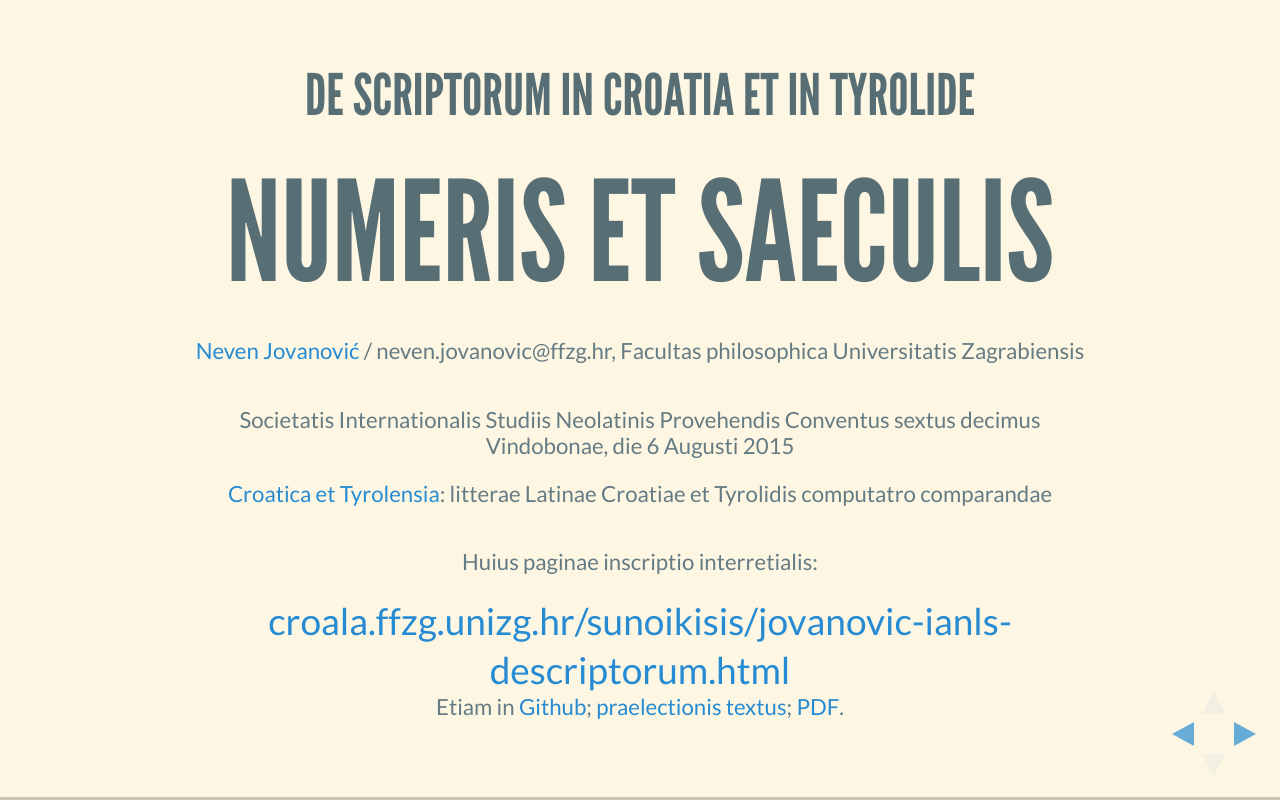
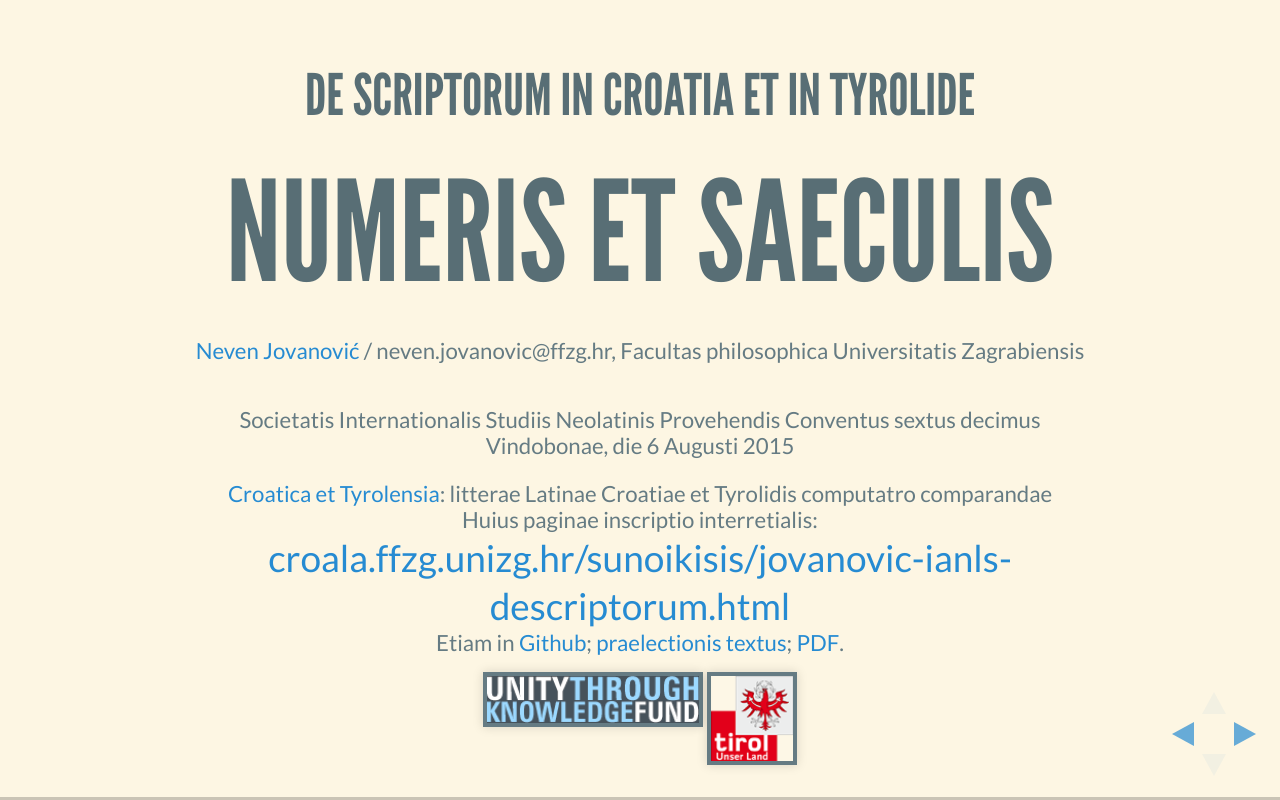
Before and after one commit to nevenjovanovic/sunoikisis11-reveal, a website: page jovanovic-ianls-descriptorum.html in a window 1280 px wide. Drawn offline with Linux system fonts and the light colour scheme.

Commit message:
Add UKF and Tirol logos to display on the first slide.

```diff
--- a/jovanovic-ianls-descriptorum.html
+++ b/jovanovic-ianls-descriptorum.html
@@ -49,10 +49,10 @@
 <p>
 						<small>Societatis Internationalis Studiis Neolatinis Provehendis Conventus sextus decimus<br/>Vindobonae, die 6 Augusti 2015</small></p>
 						<p>
-						<small><a href="http://www.ffzg.unizg.hr/klafil/dokuwiki/doku.php/z:croatica-et-tyrolensia">Croatica et Tyrolensia</a>: litterae Latinae Croatiae et Tyrolidis computatro comparandae</small></p>
-						<p><small>Huius paginae inscriptio interretialis:</small><br/>
+						<small><a href="http://www.ffzg.unizg.hr/klafil/dokuwiki/doku.php/z:croatica-et-tyrolensia">Croatica et Tyrolensia</a>: litterae Latinae Croatiae et Tyrolidis computatro comparandae<br/>Huius paginae inscriptio interretialis:</small><br/>
 						<a href="http://croala.ffzg.unizg.hr/sunoikisis/modruski-izdanje.html">croala.ffzg.unizg.hr/sunoikisis/jovanovic-ianls-descriptorum.html</a><br/>
-<small>Etiam in <a href="https://github.com/nevenjovanovic/sunoikisis11-reveal">Github</a>; <a href="2015-08-ianls-jovanovic.html">praelectionis textus</a>; <a href="http://mojoblak.srce.hr/public.php?service=files&t=a080d580b617b505209ef94b8c594717">PDF</a>.
+<small>Etiam in <a href="https://github.com/nevenjovanovic/sunoikisis11-reveal">Github</a>; <a href="2015-08-ianls-jovanovic.html">praelectionis textus</a>; <a href="http://mojoblak.srce.hr/public.php?service=files&t=a080d580b617b505209ef94b8c594717">PDF</a>.<br/>
+						<img data-src="images/ukflogo.png" alt="UKF"> <img data-src="images/tirollogo.png" alt="UKF">
 					</small></p>
 				</section>
 
```
Also changed, not shown: images/tirollogo.png (added), images/ukflogo.png (added).
